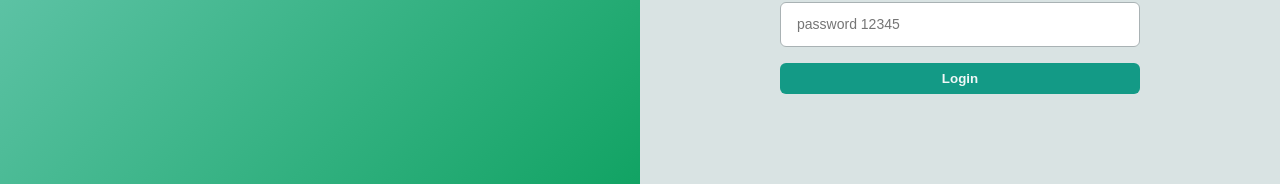
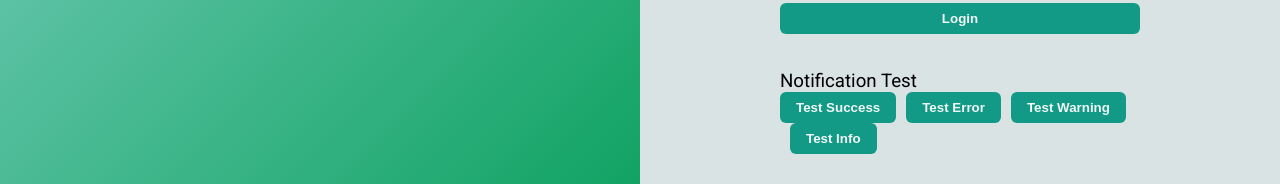
Before and after one commit to ElRodFe/AllAir-ManagementSystem, a React (Vite) app in the folder frontend/: page / in a window 1280 px wide. Shown: the part 481-665 px from the top of the page. Built offline with nearby package versions, Linux system fonts and the light colour scheme; no server answers.

Commit message:
created notification system

```diff
--- a/frontend/src/App.jsx
+++ b/frontend/src/App.jsx
@@ -13,10 +13,12 @@ import Clients from "./pages/Clients";
 import ClientProfile from "./pages/ClientProfile";
 import VehicleDetails from "./pages/VehicleDetails";
 import { ToastProvider } from "./utils/useToast";
+import { NotificationProvider } from "./contexts/NotificationContext";
 
 export default function App() {
   return (
     <BrowserRouter>
+      <NotificationProvider>
         <Routes>
           <Route
             path="/"
@@ -108,6 +110,7 @@ export default function App() {
           <Route path="/error/401" element={<Error401 />} />
           <Route path="/error/500" element={<Error500 />} />
         </Routes>
+      </NotificationProvider>
     </BrowserRouter>
   );
 }
--- a/frontend/src/api/axios.js
+++ b/frontend/src/api/axios.js
@@ -1,4 +1,5 @@
 import axios from "axios";
+import { pushAxiosNotification } from "../contexts/axiosNotify";
 
 const api = axios.create({
   baseURL: import.meta.env.VITE_API_URL,
@@ -15,16 +16,18 @@ api.interceptors.request.use((config) => {
 // Response interceptor for refresh logic
 api.interceptors.response.use(
   (response) => response,
+
   async (error) => {
+    pushAxiosNotification(error);
+
     const originalRequest = error.config;
 
     // If unauthorized, try refresh
     if (error.response?.status === 401 && !originalRequest._retry) {
       originalRequest._retry = true;
 
-      const refreshToken = localStorage.getItem("refresh_token");
-
       try {
+        const refreshToken = localStorage.getItem("refresh_token");
         const res = await api.post("/auth/refresh", {
           refresh_token: refreshToken,
         });
--- /dev/null
+++ b/frontend/src/components/notifications/NotificationItem.jsx
@@ -0,0 +1,27 @@
+import "./Notifications.css";
+import { useEffect, useState } from "react";
+
+export default function NotificationItem({ note }) {
+  const [fade, setFade] = useState(false);
+
+  useEffect(() => {
+    const timer = setTimeout(() => setFade(true), 3500);
+    return () => clearTimeout(timer);
+  }, []);
+
+  const icons = {
+    success: "/assets/sucess.svg",
+    error: "/assets/error.svg",
+    warning: "/assets/warn.svg",
+    info: "/assets/info.svg",
+  };
+
+  return (
+    <div className={`notification ${note.type} ${fade ? "fade-out" : ""}`}>
+      <span className="icon">
+        <img src={icons[note.type]} alt={`notification ${note.type}`} />
+      </span>
+      <span>{note.message}</span>
+    </div>
+  );
+}
--- /dev/null
+++ b/frontend/src/components/notifications/Notifications.css
@@ -0,0 +1,73 @@
+.notifications-wrapper {
+  position: fixed;
+  top: 20px;
+  right: 20px;
+  z-index: 999999;
+  display: flex;
+  flex-direction: column;
+  gap: 12px;
+  pointer-events: none;
+}
+
+.notification {
+  min-width: 260px;
+  max-width: 360px;
+  padding: 14px 18px;
+  border-radius: 10px;
+  display: flex;
+  gap: 10px;
+  align-items: center;
+  background: white;
+  color: var(--fs-body);
+  font-size: var();
+  box-shadow: var(--shadow-card);
+  animation: slide-in 0.35s ease forwards;
+  opacity: 1;
+  pointer-events: auto;
+}
+
+/* Icons */
+.notification .icon {
+  font-size: var(--fs-body);
+}
+
+/* Types */
+.notification.success {
+  border-left: 6px solid var(--color-green-500);
+}
+.notification.error {
+  border-left: 6px solid var(--color-red-500);
+}
+.notification.warning {
+  border-left: 6px solid var(--color-orange-500);
+}
+.notification.info {
+  border-left: 6px solid var(--color-blue-500);
+}
+
+/* Fade out animation */
+.fade-out {
+  animation: fade-out 0.6s forwards;
+}
+
+@keyframes slide-in {
+  from {
+    transform: translateX(40px);
+    opacity: 0;
+  }
+  to {
+    transform: translateX(0);
+    opacity: 1;
+  }
+}
+
+@keyframes fade-out {
+  from {
+    opacity: 1;
+    transform: translateX(0);
+  }
+  to {
+    opacity: 0;
+    transform: translateX(40px);
+  }
+}
--- /dev/null
+++ b/frontend/src/contexts/NotificationContext.jsx
@@ -0,0 +1,36 @@
+import { createContext, useContext, useState } from "react";
+import { registerNotification } from "./notificationEmitter";
+import NotificationItem from "../components/notifications/NotificationItem";
+
+const NotificationContext = createContext();
+
+export function NotificationProvider({ children }) {
+  const [notifications, setNotifications] = useState([]);
+
+  function pushNotification(message, type = "error") {
+    const id = Date.now();
+
+    setNotifications((prev) => [...prev, { id, message, type }]);
+
+    setTimeout(() => {
+      setNotifications((prev) => prev.filter((n) => n.id !== id));
+    }, 4000);
+  }
+
+  registerNotification(pushNotification);
+
+  return (
+    <NotificationContext.Provider value={{ pushNotification }}>
+      {children}
+      <div className="notifications-wrapper">
+        {notifications.map((note) => (
+          <NotificationItem key={note.id} note={note} />
+        ))}
+      </div>
+    </NotificationContext.Provider>
+  );
+}
+
+export function useNotify() {
+  return useContext(NotificationContext);
+}
--- /dev/null
+++ b/frontend/src/contexts/axiosNotify.js
@@ -0,0 +1,23 @@
+import { notificationEmitter } from "./notificationEmitter";
+
+export function pushAxiosNotification(error) {
+  const status = error.response?.status;
+
+  if (!status) {
+    return notificationEmitter("Network error - server unreachable", "error");
+  }
+
+  if (status === 404) {
+    return notificationEmitter("Resource not found (404)", "warning");
+  }
+
+  if (status === 400) {
+    return notificationEmitter("Bad request (400)", "error");
+  }
+
+  if (status >= 500) {
+    return notificationEmitter("Server error (500+)", "error");
+  }
+
+  return notificationEmitter("Unexpected error occurred", "error");
+}
--- /dev/null
+++ b/frontend/src/contexts/notificationEmitter.js
@@ -0,0 +1,11 @@
+let notifyFn = null;
+
+// Called by NotificationProvider
+export function registerNotification(fn) {
+  notifyFn = fn;
+}
+
+// Called by Axios
+export function notificationEmitter(message, type = "error") {
+  if (notifyFn) notifyFn(message, type);
+}
--- a/frontend/src/pages/Login.jsx
+++ b/frontend/src/pages/Login.jsx
@@ -1,10 +1,12 @@
 import { useState } from "react";
 import { useNavigate } from "react-router-dom";
 import { login, saveAuthData } from "../services/authService";
+import { useNotify } from "../contexts/NotificationContext";
 import "../styles/pages/Login.css";
 
 export default function Login() {
   const navigate = useNavigate();
+  const { pushNotification } = useNotify();
 
   const [formData, setFormData] = useState({
     username: "",
@@ -12,7 +14,6 @@ export default function Login() {
   });
 
   const [errors, setErrors] = useState({});
-  const [serverError, setServerError] = useState("");
 
   function handleChange(e) {
     setFormData({
@@ -41,19 +42,21 @@ export default function Login() {
     const validationErrors = validate();
     setErrors(validationErrors);
 
-    if (Object.keys(validationErrors).length > 0) return;
+    if (Object.keys(validationErrors).length > 0) {
+      pushNotification("Please fill all required fields.", "warning");
+      return;
+    }
 
     try {
       const data = await login(formData.username, formData.password);
 
-      // Save tokens + user info
       saveAuthData(data);
 
-      // Redirect to dashboard
+      pushNotification("Login successful!", "success");
+
       navigate("/dashboard");
-
     } catch (err) {
-      setServerError("Invalid username or password");
+      console.log(err);
     }
   }
 
@@ -62,10 +65,10 @@ export default function Login() {
       <h1 className="font-hero bold">Login</h1>
       <p className="margin-bottom-lg">Please log in with your credentials</p>
 
-      {serverError && <p className="server-error">{serverError}</p>}
-
       <div className="form-group">
-        <label htmlFor="username" className="font-subtitle">Username</label>
+        <label htmlFor="username" className="font-subtitle">
+          Username
+        </label>
         <input
           id="username"
           name="username"
@@ -75,13 +78,13 @@ export default function Login() {
           onChange={handleChange}
           required
         />
-        {errors.username && (
-          <span className="error-message">{errors.username}</span>
-        )}
+        {errors.username && <span className="error-msg">{errors.username}</span>}
       </div>
 
       <div className="form-group">
-        <label htmlFor="password" className="font-subtitle">Password</label>
+        <label htmlFor="password" className="font-subtitle">
+          Password
+        </label>
         <input
           id="password"
           name="password"
@@ -91,14 +94,50 @@ export default function Login() {
           onChange={handleChange}
           required
         />
-        {errors.password && (
-          <span className="error-message">{errors.password}</span>
-        )}
+        {errors.password && <span className="error-msg">{errors.password}</span>}
       </div>
 
       <button type="submit" className="login-btn btn">
         Login
       </button>
+      <div style={{ marginTop: "20px" }}>
+        <h3>Notification Test</h3>
+
+        <button
+          type="button"
+          className="btn"
+          onClick={() => pushNotification("Success test message!", "success")}
+        >
+          Test Success
+        </button>
+
+        <button
+          type="button"
+          className="btn"
+          onClick={() => pushNotification("Error test message!", "error")}
+          style={{ marginLeft: "10px" }}
+        >
+          Test Error
+        </button>
+
+        <button
+          type="button"
+          className="btn"
+          onClick={() => pushNotification("Warning test message!", "warning")}
+          style={{ marginLeft: "10px" }}
+        >
+          Test Warning
+        </button>
+
+        <button
+          type="button"
+          className="btn"
+          onClick={() => pushNotification("Info test message!", "info")}
+          style={{ marginLeft: "10px" }}
+        >
+          Test Info
+        </button>
+      </div>
     </form>
   );
 }
--- a/frontend/src/styles/utilities.css
+++ b/frontend/src/styles/utilities.css
@@ -85,3 +85,8 @@
 .controls {
   position: relative;
 }
+
+.error-msg {
+  margin: 0;
+  color: var(--color-red-600);
+}
```
Also changed, not shown: frontend/public/assets/info.svg (added), frontend/public/assets/warn.svg (added). Lines whose indentation alone changed are shown as unchanged.
